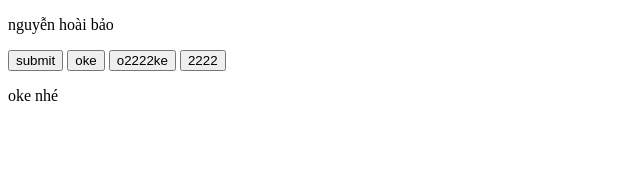
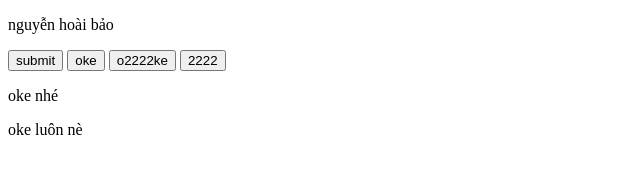
Before and after one commit to nguyenhoaibaojr010224-arch/demo_reaseach_git, a plain HTML site: page index.html in a window 1280 px wide. Shown: the full height of the page, 0-640 px from the left. Drawn offline with Linux system fonts and the light colour scheme.

Commit message:
tao cx update ne

```diff
--- a/index.html
+++ b/index.html
@@ -12,5 +12,6 @@
     <button  class="btn btn-primary">o2222ke</button>
     <button  class="btn btn-primary">2222</button>
     <p>oke nhé</p>
+    <p>oke luôn nè</p>
 </body>
 </html>
```
